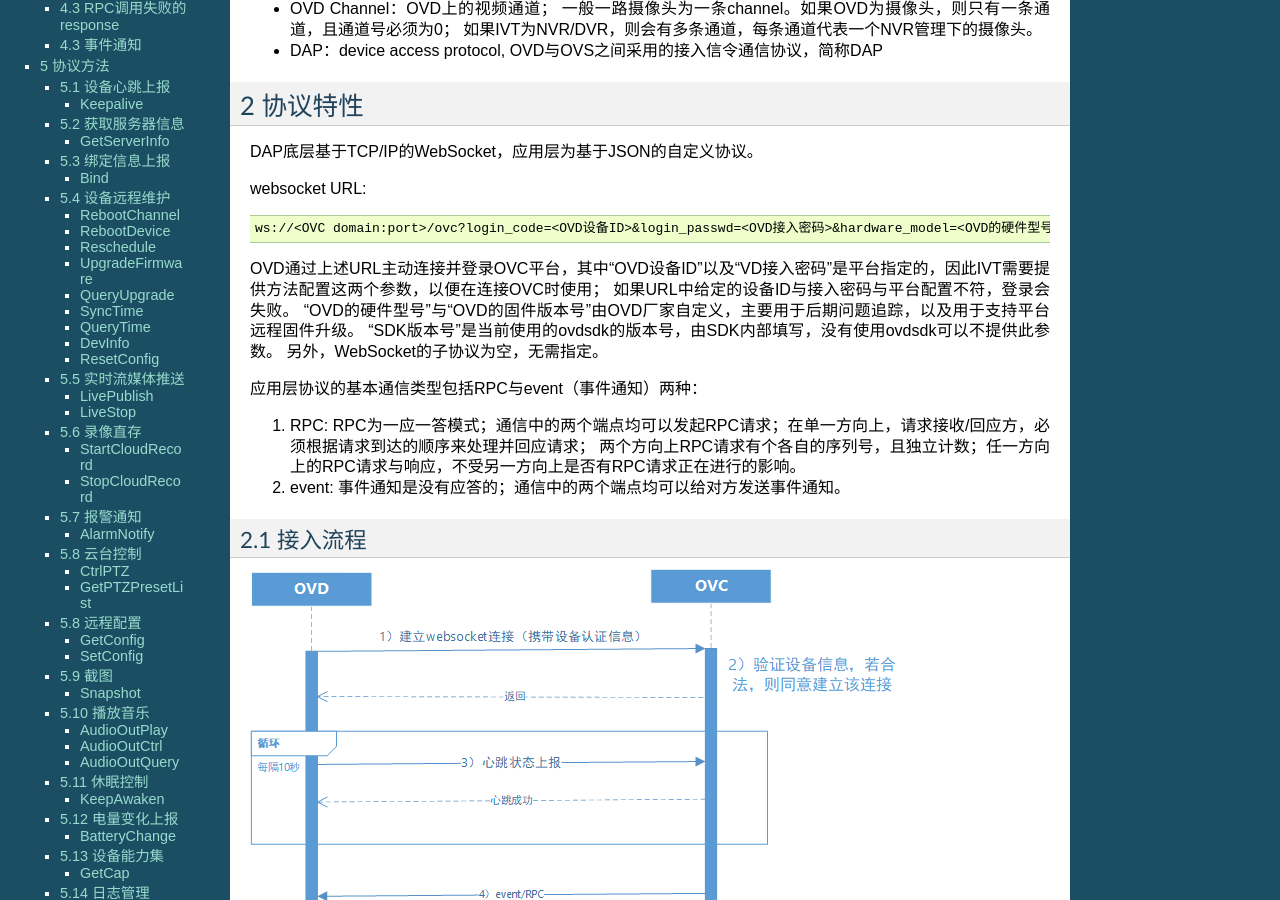
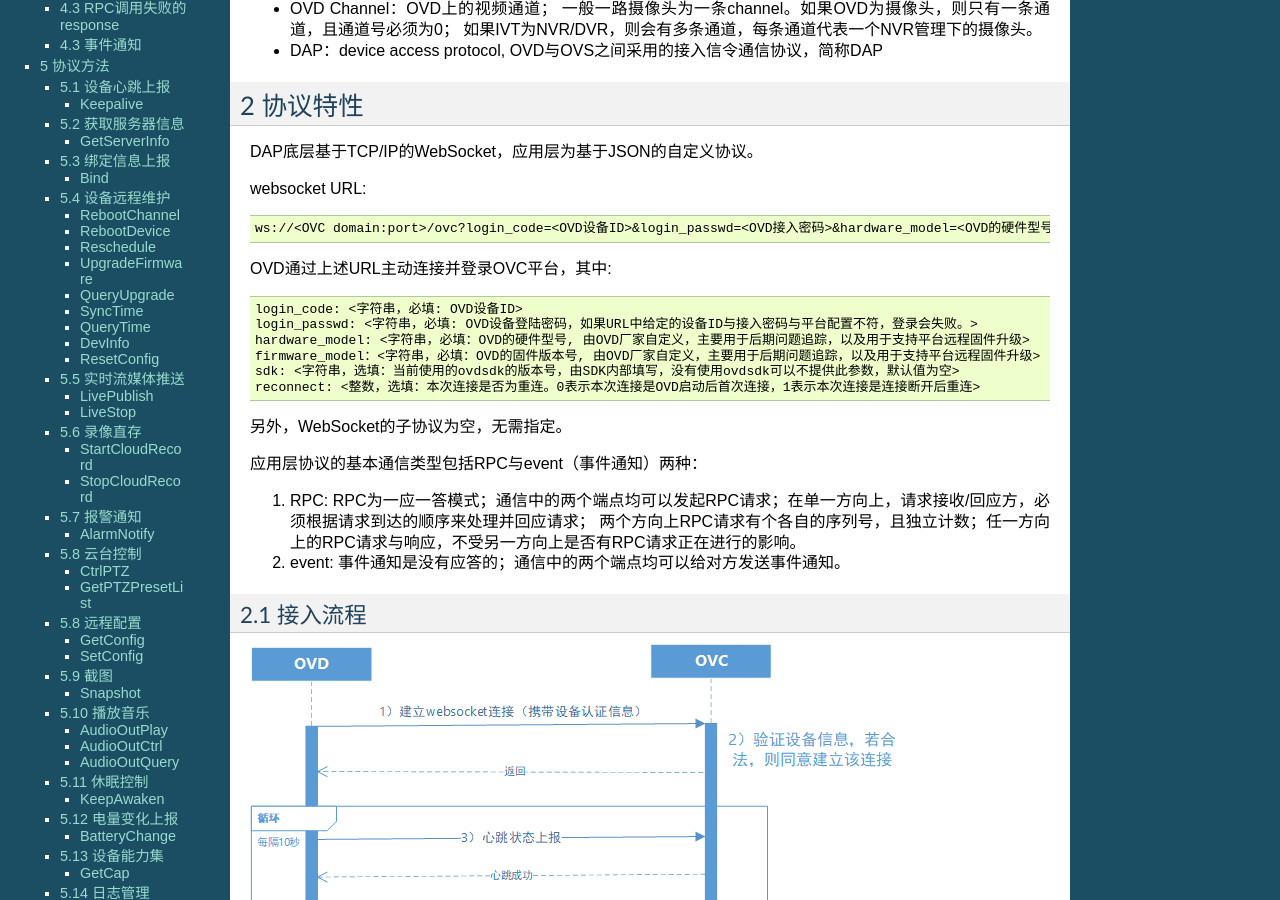
Before and after one commit to jamken/open_dev_sdk, a Sphinx documentation site: the page built from docs/dap.rst, in a window 1280 px wide and 900 px high, scrolled down 346 px. Built offline with Sphinx 7.4.7, drawn with Linux system fonts in a browser that asks for light colours; some of the changed lines change nothing that is shown.

Commit message:
ws连接参数增加reconnect

```diff
--- a/docs/dap.rst
+++ b/docs/dap.rst
@@ -29,10 +29,15 @@ websocket URL::
 
   ws://<OVC domain:port>/ovc?login_code=<OVD设备ID>&login_passwd=<OVD接入密码>&hardware_model=<OVD的硬件型号>&firmware_model=<OVD的固件版本号>&sdk=<SDK版本号>
 
-OVD通过上述URL主动连接并登录OVC平台，其中“OVD设备ID”以及“VD接入密码”是平台指定的，因此IVT需要提供方法配置这两个参数，以便在连接OVC时使用；
-如果URL中给定的设备ID与接入密码与平台配置不符，登录会失败。
-“OVD的硬件型号”与“OVD的固件版本号”由OVD厂家自定义，主要用于后期问题追踪，以及用于支持平台远程固件升级。
-“SDK版本号”是当前使用的ovdsdk的版本号，由SDK内部填写，没有使用ovdsdk可以不提供此参数。
+OVD通过上述URL主动连接并登录OVC平台，其中: ::
+
+  login_code: <字符串，必填: OVD设备ID>
+  login_passwd: <字符串，必填: OVD设备登陆密码，如果URL中给定的设备ID与接入密码与平台配置不符，登录会失败。>
+  hardware_model: <字符串，必填：OVD的硬件型号, 由OVD厂家自定义，主要用于后期问题追踪，以及用于支持平台远程固件升级>
+  firmware_model：<字符串，必填：OVD的固件版本号, 由OVD厂家自定义，主要用于后期问题追踪，以及用于支持平台远程固件升级>
+  sdk: <字符串，选填：当前使用的ovdsdk的版本号，由SDK内部填写，没有使用ovdsdk可以不提供此参数，默认值为空>
+  reconnect: <整数，选填：本次连接是否为重连。0表示本次连接是OVD启动后首次连接，1表示本次连接是连接断开后重连>
+
 另外，WebSocket的子协议为空，无需指定。
 
 应用层协议的基本通信类型包括RPC与event（事件通知）两种：
```
